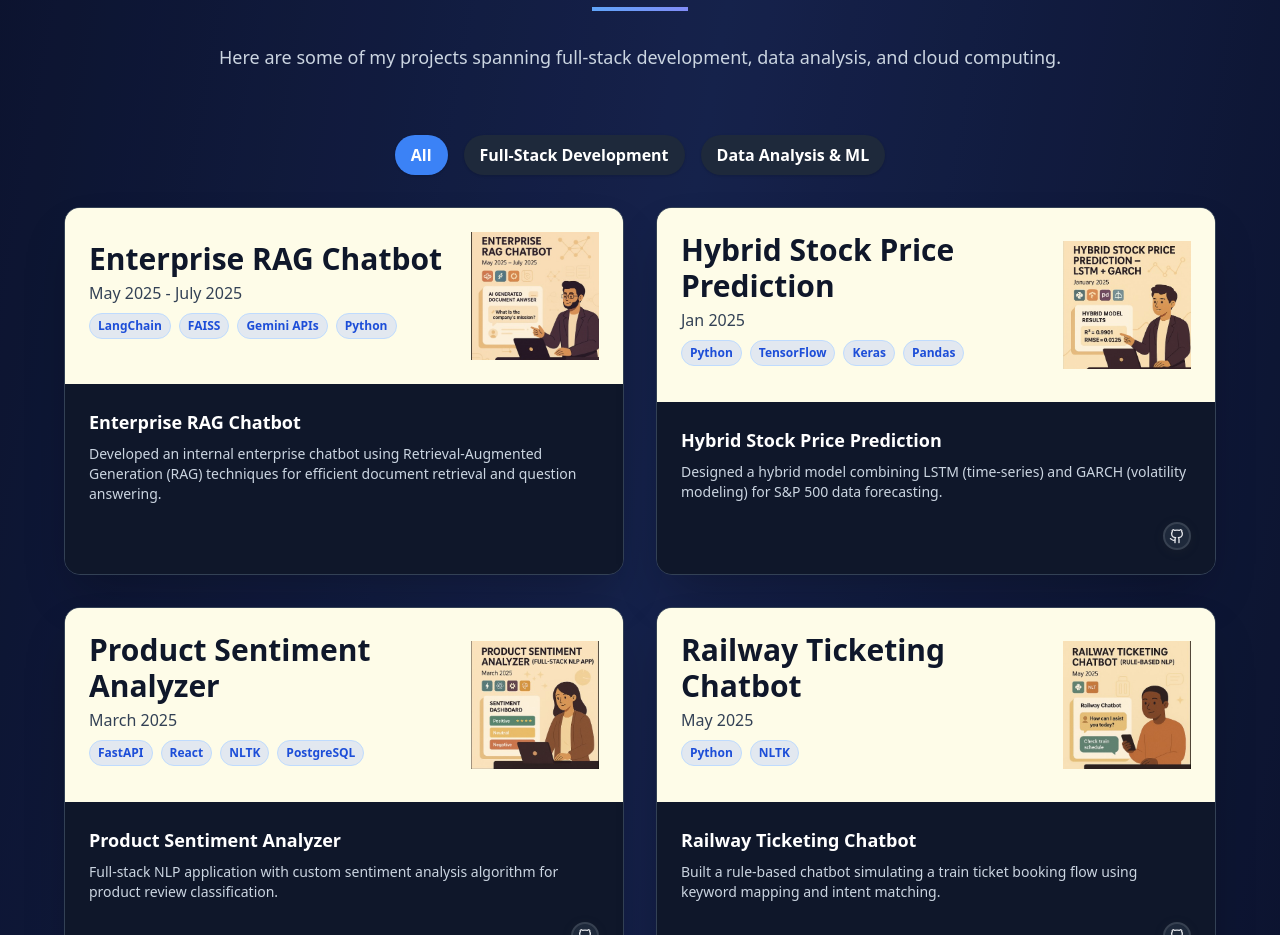
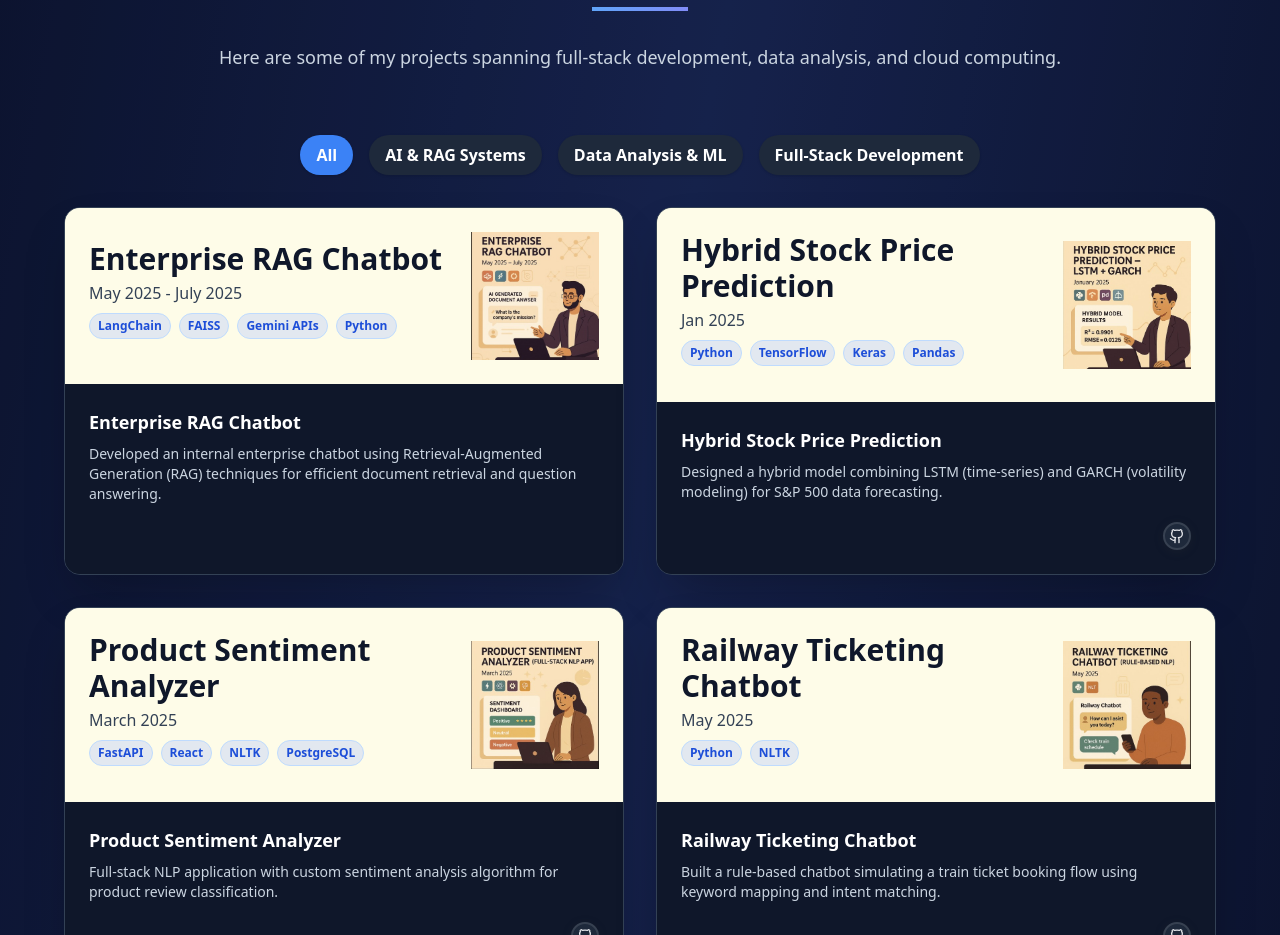
Before and after one commit to dhruvm-18/dhruv-portfolio, a React (Vite) app: page / in a window 1280 px wide. Shown: the part 3120-4055 px from the top of the page. Built offline with nearby package versions, Linux system fonts and the light colour scheme.

Commit message:
Few more changes

```diff
--- a/src/pages/Index.tsx
+++ b/src/pages/Index.tsx
@@ -88,11 +88,11 @@ const Index = () => {
   const projectCategories = [
     'All',
     ...Array.from(new Set(projects.flatMap(p =>
-      p.tech.some(t => ['React', 'FastAPI', 'Node.js'].includes(t)) ? ['Full-Stack Development'] : []
-    ).concat(
-      projects.flatMap(p =>
-        p.tech.some(t => ['TensorFlow', 'Keras', 'Pandas', 'NLTK', 'Chart.js', 'Data Analysis'].includes(t)) ? ['Data Analysis & ML'] : []
-      )
+      [
+        p.tech.some(t => ['React', 'FastAPI', 'Node.js'].includes(t)) ? 'Full-Stack Development' : null,
+        p.tech.some(t => ['TensorFlow', 'Keras', 'Pandas', 'NLTK', 'Chart.js', 'Data Analysis'].includes(t)) ? 'Data Analysis & ML' : null,
+        p.tech.some(t => ['LLMs', 'LangChain', 'RAG', 'AI', 'Gemini APIs'].includes(t)) ? 'AI & RAG Systems' : null,
+      ].filter(Boolean)
     )))
   ];
 
@@ -104,6 +104,9 @@ const Index = () => {
         }
         if (projectFilter === 'Data Analysis & ML') {
           return p.tech.some(t => ['TensorFlow', 'Keras', 'Pandas', 'NLTK', 'Chart.js', 'Data Analysis'].includes(t));
+        }
+        if (projectFilter === 'AI & RAG Systems') {
+          return p.tech.some(t => ['LLMs', 'LangChain', 'RAG', 'AI', 'Gemini APIs'].includes(t));
         }
         return false;
       });
```
